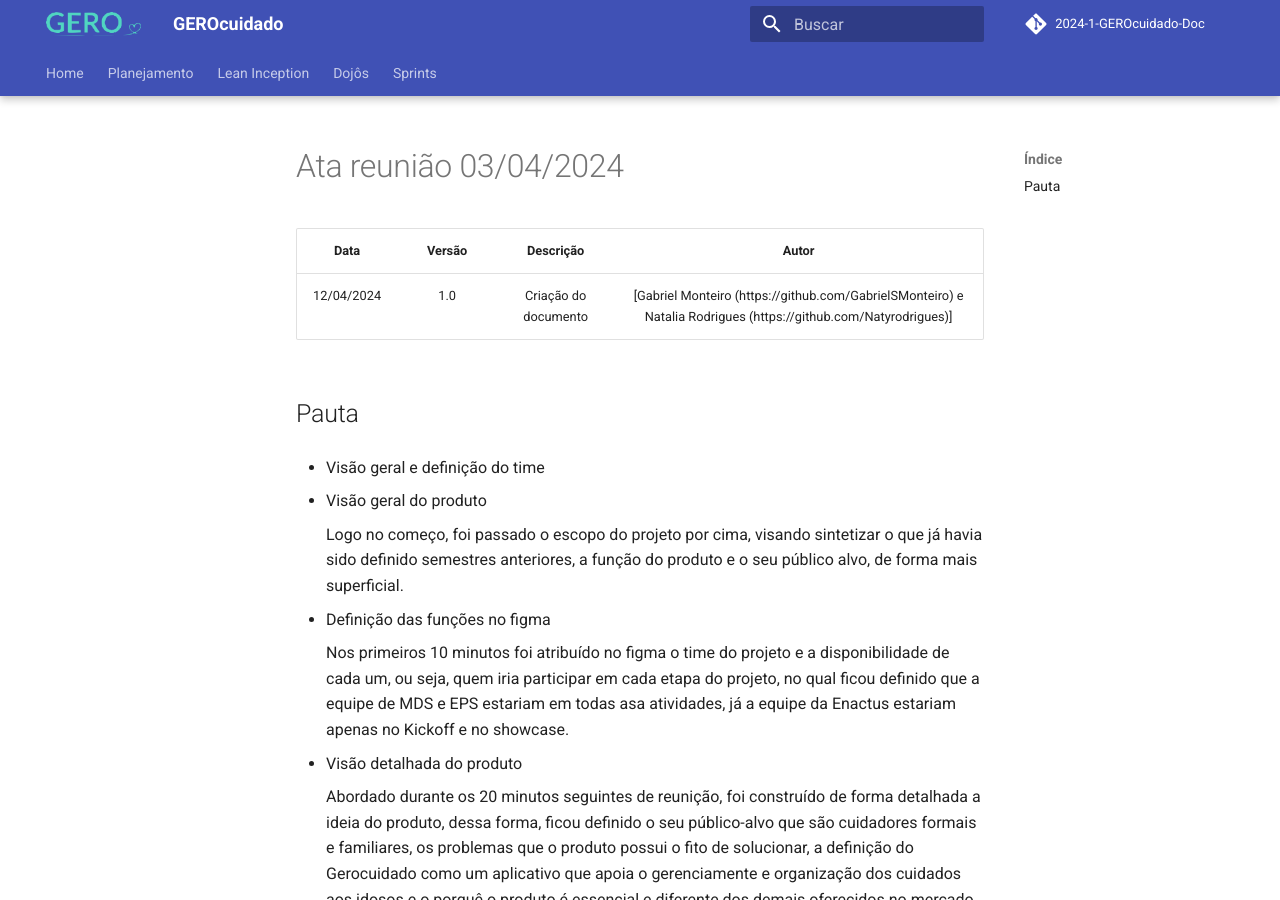
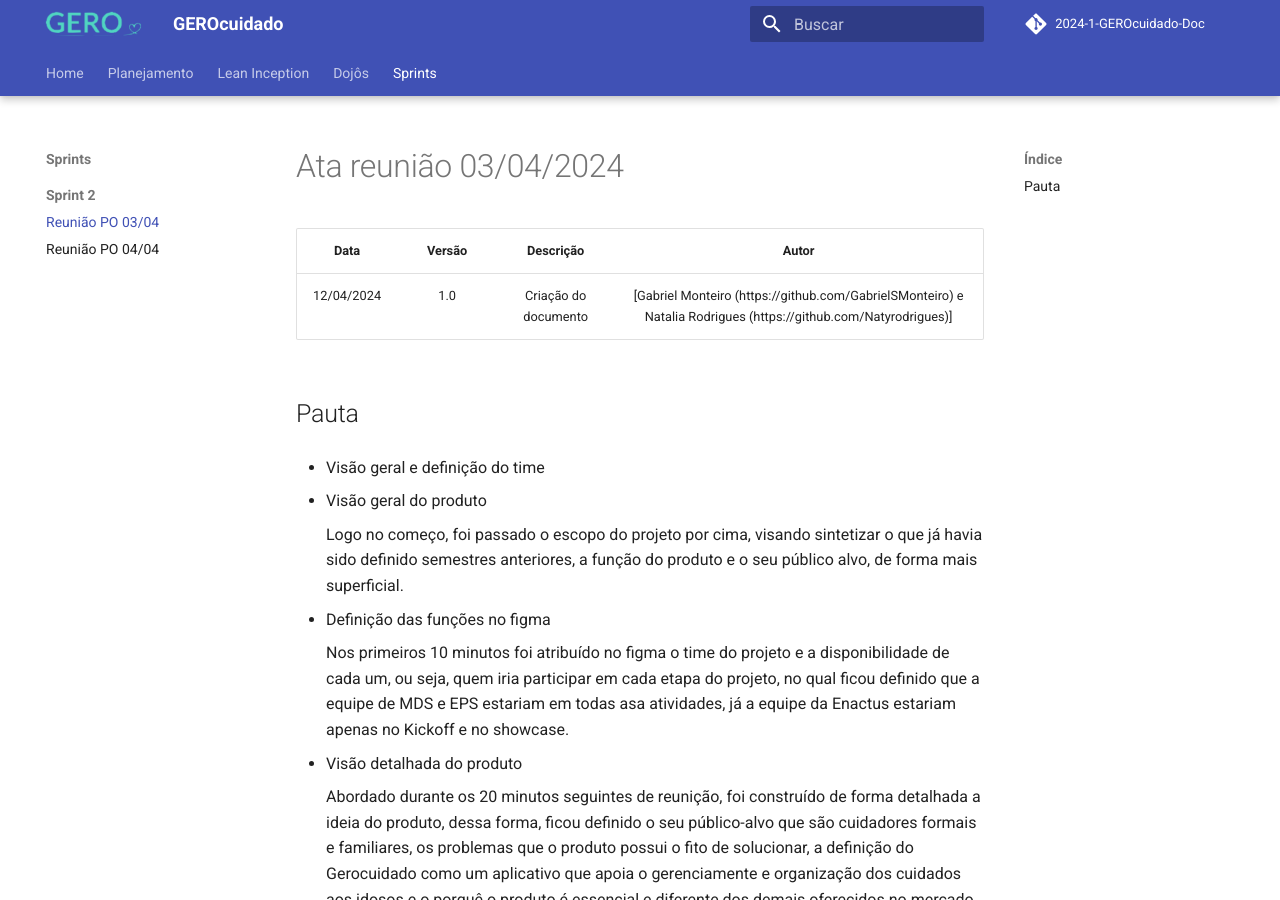
Before and after one commit to fga-eps-mds/2024-1-GEROcuidado-Doc, an MkDocs documentation site: the page built from docs/sprints/sprint_2/reuniao_po_03_04.md, in a window 1280 px wide and 900 px high. Built offline with MkDocs 1.6.1 and Material for MkDocs 9.7.7, drawn with Linux system fonts in a browser that asks for light colours; comment, search, counter and statistics services are not loaded.

Commit message:
docs: reuniao_po_03_04 adição na navegação

```diff
--- a/mkdocs.yml
+++ b/mkdocs.yml
@@ -62,6 +62,7 @@ nav:
     - Sprint 2:
   #     - Planning: sprints/sprint_2/planning_sprint_2.md
   #     - Reunião PO 27/03: sprints/sprint_2/reuniao_po_2703.md
+      - Reunião PO 03/04: sprints/sprint_2/reuniao_po_03_04.md
       - Reunião PO 04/04: sprints/sprint_2/reuniao_po_04_04.md
   #     - Review: sprints/sprint_2/review.md
   #   - Sprint 3:
```
